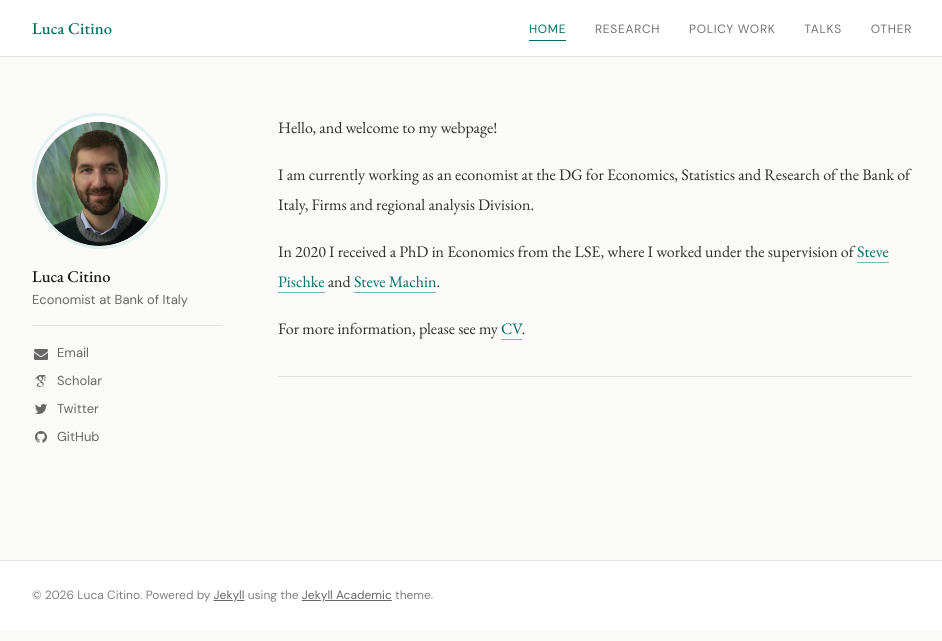
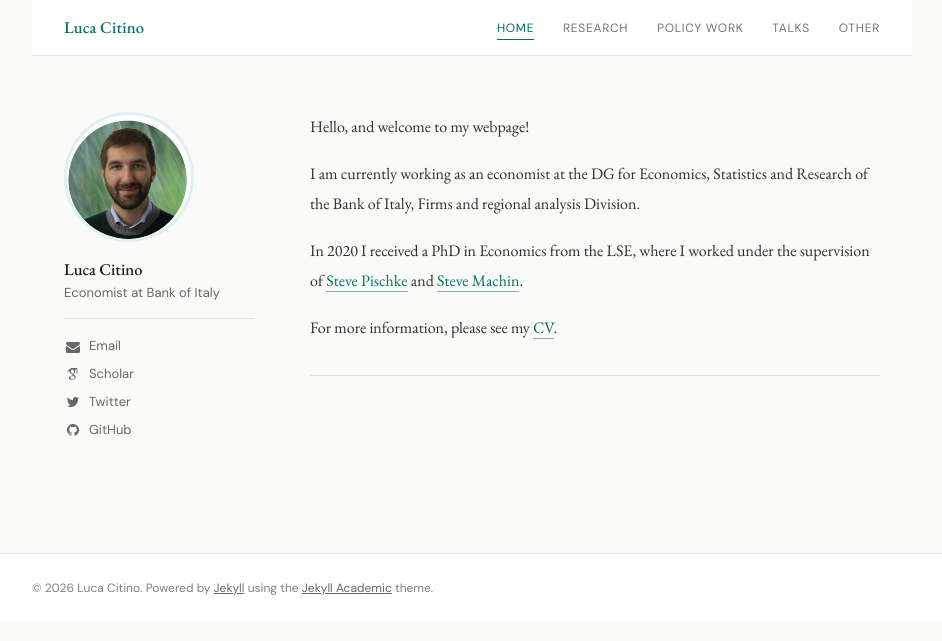
Before and after one commit to luca-citino/luca-citino.github.io, a Jekyll site: the page built from index.md, in a window 1280 px wide. Shown: the top 641 px of the page, without its empty margins (168-1110 px from the left). Built offline with Jekyll 4.4.1, drawn with Linux system fonts in a browser that asks for light colours; nearby versions of some CDN libraries; some web fonts are replaced.

Commit message:
Fix mobile layout: unreachable nav links, horizontal overflow, huge avatar
Three separate problems made the site hard to use on a phone.

1. The mobile nav stacked into a vertical column inside a fixed 56px-tall
   bar with `align-items: center`, so the list overflowed above the top of
   the page: "Home" and "Research" rendered at y=-79 and y=-36 and were
   invisible and unclickable at every phone width. The links now wrap onto
   a second row, and the bar grows to fit and scrolls away instead of
   sticking (a two-row sticky header eats too much of a phone screen).

2. Nothing set `box-sizing: border-box`, so `width: 100%` plus horizontal
   padding on .navigation-wrapper and #main made every page exactly 64px
   wider than the viewport — horizontal scrolling and clipped content on
   all pages, at all widths.

3. The bio photo was a 4231x4032 (17 MP, 397 KB) JPEG displayed at 130px.
   That is above the decoded-image limit iOS Safari enforces on many
   devices, where the image silently fails to render. Replaced with a
   512px, 33 KB version; the original file is kept in images/.

Also: the author card now lays out as photo + name side by side on
mobile, in-page links on the research page clear the sticky header
(scroll-margin-top), long titles and URLs can't widen the page, and
"Home" is no longer marked active on every page (`page.url contains "/"`
matched everywhere).

Co-Authored-By: Claude Opus 5 <noreply@anthropic.com>
Claude-Session: https://claude.ai/code/session_01UvcpKC157N9wvZatMNpXjK

```diff
--- a/_config.yml
+++ b/_config.yml
@@ -7,7 +7,7 @@ logo: # filename of a logo image that has been placed into your images directory
 # Enter the following platform usernames if you would like for them to appear on your site.
 owner:
   name: Luca Citino
-  avatar: foto_small.jpg
+  avatar: profile.jpg
   bio: "Economist at Bank of Italy"
   email: luca.citino@bancaditalia.it
   # Do not include the @ symbol in your Twitter username
--- a/_includes/_navigation.html
+++ b/_includes/_navigation.html
@@ -15,7 +15,13 @@
           {% else %}
             {% assign domain = site.github.url %}
           {% endif %}
-          <li><a href="{{ domain }}{{ link.url }}" {% if link.url contains 'http' %}target="_blank"{% endif %} {% if page.url == link.url or page.url contains link.url %}class="active"{% endif %}>{{ link.title }}</a></li>
+          {% assign is_active = false %}
+          {% if page.url == link.url %}
+            {% assign is_active = true %}
+          {% elsif link.url != '/' and page.url contains link.url %}
+            {% assign is_active = true %}
+          {% endif %}
+          <li><a href="{{ domain }}{{ link.url }}" {% if link.url contains 'http' %}target="_blank"{% endif %} {% if is_active %}class="active"{% endif %}>{{ link.title }}</a></li>
         {% endfor %}
       </ul>
     </nav>
--- a/_sass/page.scss
+++ b/_sass/page.scss
@@ -1,6 +1,21 @@
 /* ==========================================================================
    Page layout — redesigned
    ========================================================================== */
+
+/* Border-box everywhere. Without it, `width: 100%` plus horizontal padding
+   (.navigation-wrapper, #main) makes those blocks wider than the screen,
+   which gives every page a horizontal scrollbar on phones. */
+*,
+*::before,
+*::after {
+  box-sizing: border-box;
+}
+
+/* Never let an image push the layout wider than the screen. */
+img {
+  max-width: 100%;
+  height: auto;
+}
 
 body {
   background-color: $bodycolor;
@@ -25,9 +40,24 @@ body {
   z-index: 100;
   max-width: 880px;  // added this line
   @include container;
+
+  /* On phones the bar becomes two rows (name, then wrapped links), so it can
+     no longer be a fixed-height sticky strip: let it grow and scroll away. */
+  @media only screen and (max-width: 37.5em) {
+    position: static;
+    height: auto;
+    align-items: flex-start;
+    flex-wrap: wrap;
+    padding: 0.8rem 1.25rem 0.7rem;
+  }
 }
 
 .site-name {
+  @media only screen and (max-width: 37.5em) {
+    flex: 0 0 100%;
+    margin-bottom: 0.5rem;
+  }
+
   a {
     font-family: $base-font;
     font-size: 1.1em;
@@ -69,11 +99,13 @@ body {
       border-bottom-color: $teal;
     }
   }
-  /* mobile: stack nav */
+  /* mobile: let the links wrap onto a second row instead of stacking into a
+     column (a column is taller than the bar, so the first links ended up
+     scrolled off the top of the page and were unreachable) */
   @media only screen and (max-width: 37.5em) {
-    ul { flex-direction: column; gap: 0; }
-    li { border-bottom: 1px solid $border-color; }
-    a { display: block; padding: 10px 0; }
+    flex: 0 0 100%;
+    ul { flex-wrap: wrap; gap: 0.5rem 1.1rem; }
+    a { display: inline-block; padding: 4px 0; }
   }
 }
 
@@ -94,7 +126,8 @@ body {
   align-items: start;
   @media only screen and (max-width: 37.5em) {
     grid-template-columns: 1fr;
-    padding: 2rem 1.25rem 3rem;
+    gap: 1.75rem;
+    padding: 1.5rem 1.25rem 2.5rem;
   }
 }
 
@@ -141,12 +174,32 @@ body {
 
   @media only screen and (max-width: 37.5em) {
     position: static;
-    display: flex;
-    align-items: center;
-    gap: 1.5rem;
-    flex-wrap: wrap;
-    .bio-photo { width: 80px; height: 80px; margin-bottom: 0; }
-    .author-links { flex-direction: row; flex-wrap: wrap; border-top: none; padding-top: 0; }
+    padding-bottom: 1.5rem;
+    border-bottom: 1px solid $border-color;
+
+    /* the bio is wrapped in a schema.org <div>, so lay that out, not the column */
+    > div {
+      display: grid;
+      grid-template-columns: 84px 1fr;
+      align-items: center;
+      column-gap: 1rem;
+    }
+    .bio-photo {
+      width: 84px;
+      height: 84px;
+      margin-bottom: 0;
+      grid-row: span 2;
+    }
+    h3 { align-self: end; }
+    p { align-self: start; margin-bottom: 0; }
+    .author-links {
+      grid-column: 1 / -1;
+      flex-direction: row;
+      flex-wrap: wrap;
+      gap: 0.5rem 1.1rem;
+      border-top: none;
+      padding-top: 1rem;
+    }
   }
 }
 
@@ -177,6 +230,7 @@ body {
 
 .article-wrap {
   min-width: 0;
+  overflow-wrap: break-word; /* long titles and URLs must not widen the page */
 
   /* body copy uses Garamond */
   p {
@@ -287,6 +341,7 @@ body {
 /* ── Section labels (like "Publications", "Working papers") ── */
 
 .section-label {
+  scroll-margin-top: 72px; /* in-page links must clear the sticky header */
   font-family: $heading-font;
   font-size: 11px;
   font-weight: 500;
@@ -308,7 +363,7 @@ body {
 /* ── Research page sub-navigation ── */
 .research-nav {
   display: flex;
-  gap: 1.5rem;
+  gap: 0.7rem 1.5rem;
   margin-bottom: 2rem;
   padding-bottom: 0.75rem;
   border-bottom: 1px solid $border-color;
```
Also changed, not shown: images/profile.jpg (added).
